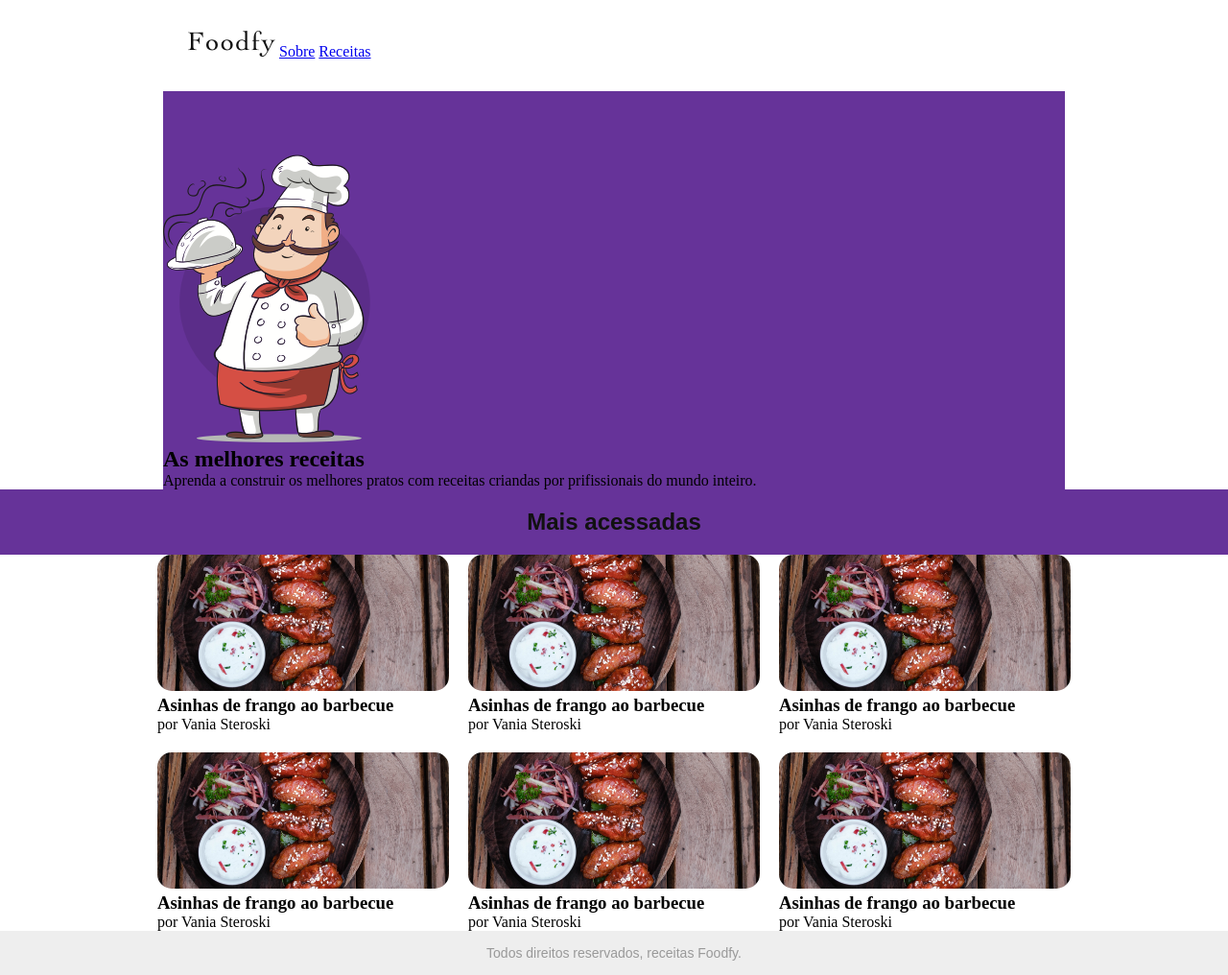
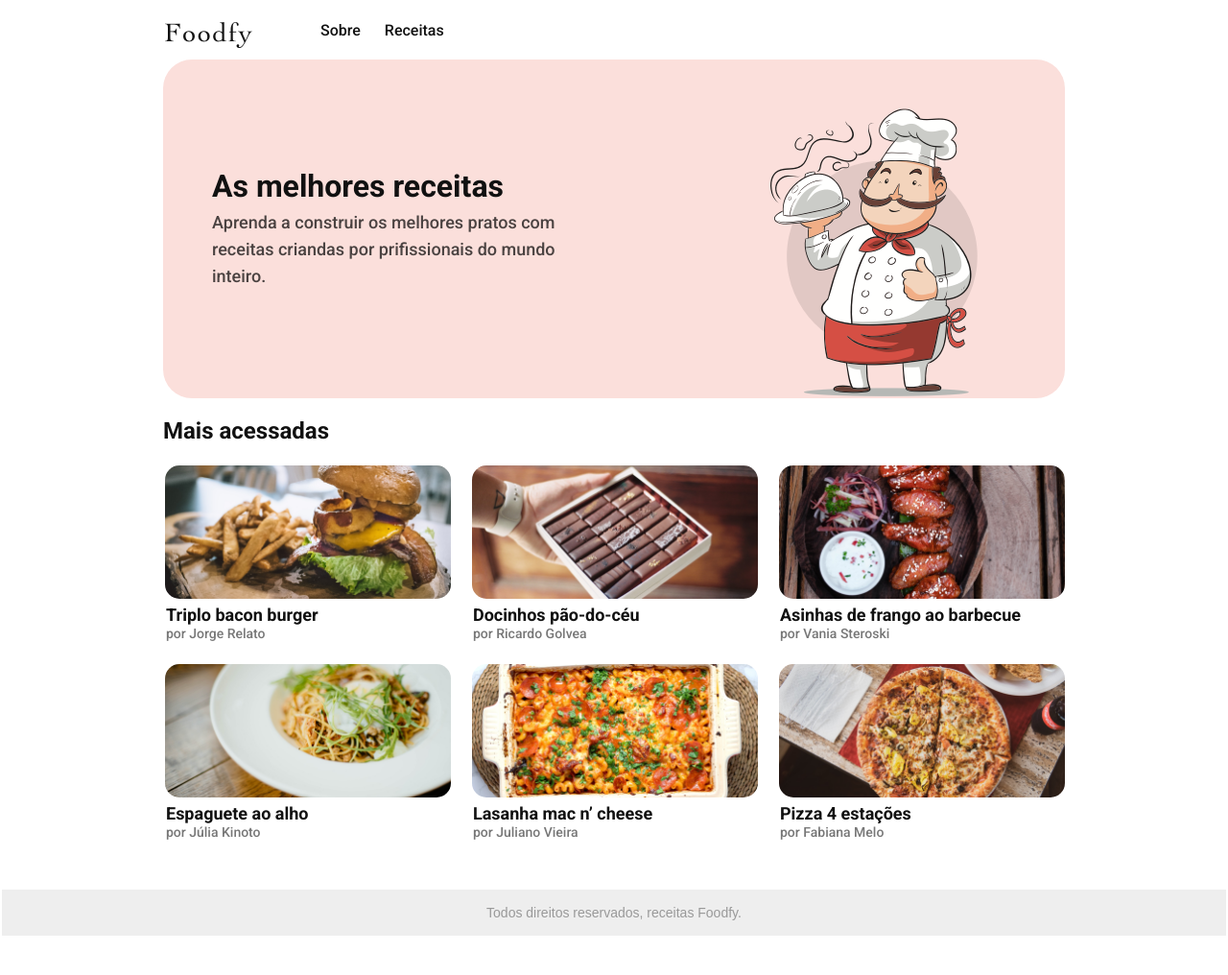
Before and after one commit to Johnny-J-Ramos/launchBase-Bootcamp, a website: page 02-iniciando-no-front-end/Foodfy/views/index.html in a window 1280 px wide. Shown: the whole page at 96% size. After the commit the page ends 977 px from the top, so only its background shows below. Drawn offline with Linux system fonts and the light colour scheme; files whose address does not match are found by name.

Commit message:
concluido o front end do foodfy

```diff
--- a/02-iniciando-no-front-end/Foodfy/public/styles/style.css
+++ b/02-iniciando-no-front-end/Foodfy/public/styles/style.css
@@ -1,49 +1,94 @@
 @import 'https://fonts.googleapis.com/css2? family = Roboto + Slab: wght @ 600; 900 & display = swap';
 @import 'https://fonts.googleapis.com/css2?family=Roboto:ital,wght@0,500;0,700;0,900;1,500;1,700&display=swap';
+@import 'https://fonts.googleapis.com/css2?family=Roboto:wght@700&display=swap';
 * {
   padding: 0;
-  margin: 0;
+  margin: 1px;
   box-sizing: border-box;
+  border: 0;
 }
 .nav-bar-home {
-  padding: 32px;
+  padding: 20px 0;
 }
+
+.nav-bar-home img {
+  margin-right: 70px;
+  float: left;
+}
+
+.nav-bar-home a {
+  margin-right: 20px;
+  text-decoration: none;
+  color: #111111;
+  font-size: 16px;
+  font-family: 'Roboto', sans-serif;
+}
+
 .wrapper {
-  max-width: 952px;
+  max-width: 940px;
+  margin: 0 auto;
 }
 
 header {
   margin: 0 auto;
   position: relative;
+  margin-top: 100px;
 }
 
 .caixa-aviso {
-  background-color: rebeccapurple;
+  background-color: #fbdfdb;
   margin: 0 auto;
+  display: grid;
+  grid-template-columns: 1fr 1fr;
   align-items: center;
-  width: 940px;
+  border-radius: 30px;
+  padding: 1px 90px 1px 50px;
+
+  display: flex;
+  justify-content: row-reverse;
 }
 
 .caixa-aviso img {
-  margin-top: 66px;
-  width: 216px;
-  height: 300px;
+  bottom: 0;
+  margin-top: 50px;
+}
+
+.text {
+  margin: 0 auto;
+  width: 50%;
+  margin-left: 0;
+}
+
+.text h2 {
+  color: #111111;
+  font-family: 'Roboto', sans-serif;
+  font-size: 32px;
+  font-size: 32px;
+  color: #111111;
+  margin-bottom: 5px;
+}
+.text p {
+  color: #000000;
+  opacity: 0.7;
+  line-height: 28px;
+  font-size: 18px;
+  font-family: 'Roboto', sans-serif;
 }
 
 #acess {
-  display: block;
-  width: 100%;
-  font-family: 'Roboto-bold', sans-serif;
+  max-width: 940px;
+  margin: 0 auto;
+  margin-top: 20px;
+  margin-bottom: 20px;
+  font-family: 'Open Sans', sans-serif;
+  font-family: 'Roboto', sans-serif;
   font-size: 24px;
-  padding: 20px 50px;
   color: #111111;
-  background-color: rebeccapurple;
-  text-align: center;
 }
 
 /* CARDS */
 .cards {
-  max-width: 952px;
+  max-width: 940px;
   margin: 0 auto;
   display: grid;
   grid-template-columns: 1fr 1fr 1fr;
@@ -53,8 +98,20 @@ header {
   width: 100%;
   border-radius: 15px;
 }
-
+.info h3 {
+  font-family: 'Roboto', sans-serif;
+  font-size: 18px;
+  color: #111111;
+}
+.info p {
+  font-family: 'Roboto', sans-serif;
+  font-size: 14px;
+  color: #777777;
+}
 /* FOOTER */
+.footer {
+  margin-top: 50px;
+}
 footer {
   background-color: #eeeeee;
   text-align: center;
--- a/02-iniciando-no-front-end/Foodfy/views/index.html
+++ b/02-iniciando-no-front-end/Foodfy/views/index.html
@@ -23,8 +23,6 @@
       </div>
 
       <div class="caixa-aviso">
-        <img src="../public/assets/chef.png" alt="chef" />
-
         <div class="text">
           <h2>As melhores receitas</h2>
           <p>
@@ -32,6 +30,7 @@
             prifissionais do mundo inteiro.
           </p>
         </div>
+        <img src="../public/assets/chef.png" alt="chef" />
       </div>
     </header>
 
@@ -40,10 +39,18 @@
     <section class="cards">
       <!-- cards -->
       <div class="card">
-        <img src="../public/assets/asinhas.png" alt="" />
+        <img src="../public/assets/burger.png" alt="" />
         <div class="info">
-          <h3>Asinhas de frango ao barbecue</h3>
-          <p>por Vania Steroski</p>
+          <h3>Triplo bacon burger</h3>
+          <p>por Jorge Relato</p>
+        </div>
+      </div>
+
+      <div class="card">
+        <img src="../public/assets/doce.png" alt="" />
+        <div class="info">
+          <h3>Docinhos pão-do-céu</h3>
+          <p>por Ricardo Golvea</p>
         </div>
       </div>
 
@@ -56,34 +63,26 @@
       </div>
 
       <div class="card">
-        <img src="../public/assets/asinhas.png" alt="" />
+        <img src="../public/assets/espaguete.png" alt="" />
         <div class="info">
-          <h3>Asinhas de frango ao barbecue</h3>
-          <p>por Vania Steroski</p>
+          <h3>Espaguete ao alho</h3>
+          <p>por Júlia Kinoto</p>
         </div>
       </div>
 
       <div class="card">
-        <img src="../public/assets/asinhas.png" alt="" />
+        <img src="../public/assets/lasanha.png" alt="" />
         <div class="info">
-          <h3>Asinhas de frango ao barbecue</h3>
-          <p>por Vania Steroski</p>
+          <h3>Lasanha mac n’ cheese</h3>
+          <p>por Juliano Vieira</p>
         </div>
       </div>
 
       <div class="card">
-        <img src="../public/assets/asinhas.png" alt="" />
+        <img src="../public/assets/pizza.png" alt="" />
         <div class="info">
-          <h3>Asinhas de frango ao barbecue</h3>
-          <p>por Vania Steroski</p>
-        </div>
-      </div>
-
-      <div class="card">
-        <img src="../public/assets/asinhas.png" alt="" />
-        <div class="info">
-          <h3>Asinhas de frango ao barbecue</h3>
-          <p>por Vania Steroski</p>
+          <h3>Pizza 4 estações</h3>
+          <p>por Fabiana Melo</p>
         </div>
       </div>
     </section>
```
Also changed, not shown: 02-iniciando-no-front-end/Foodfy/package.json (added, +15 -0 lines), 02-iniciando-no-front-end/Foodfy/server.js (added), 1 other file.
